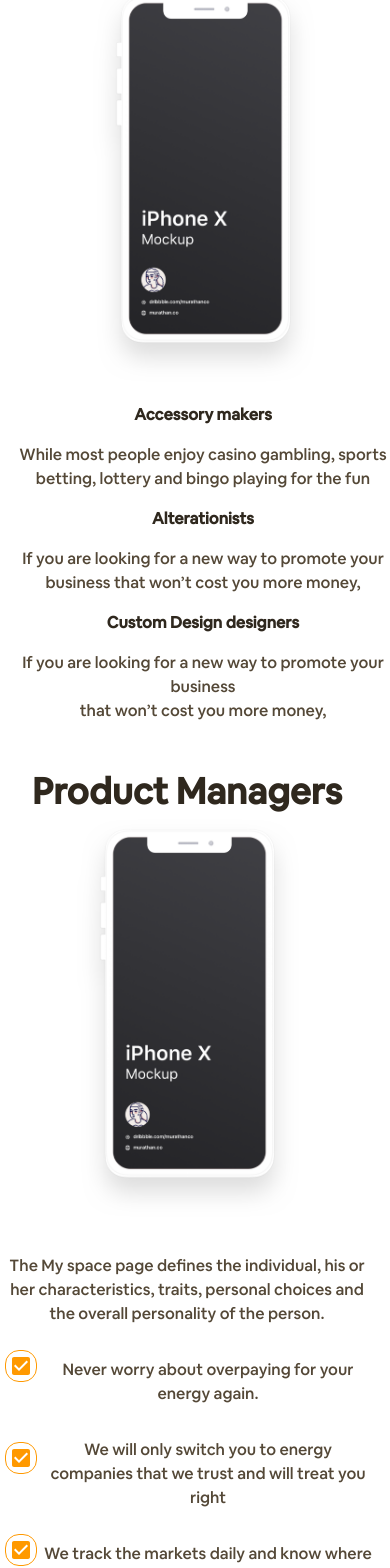
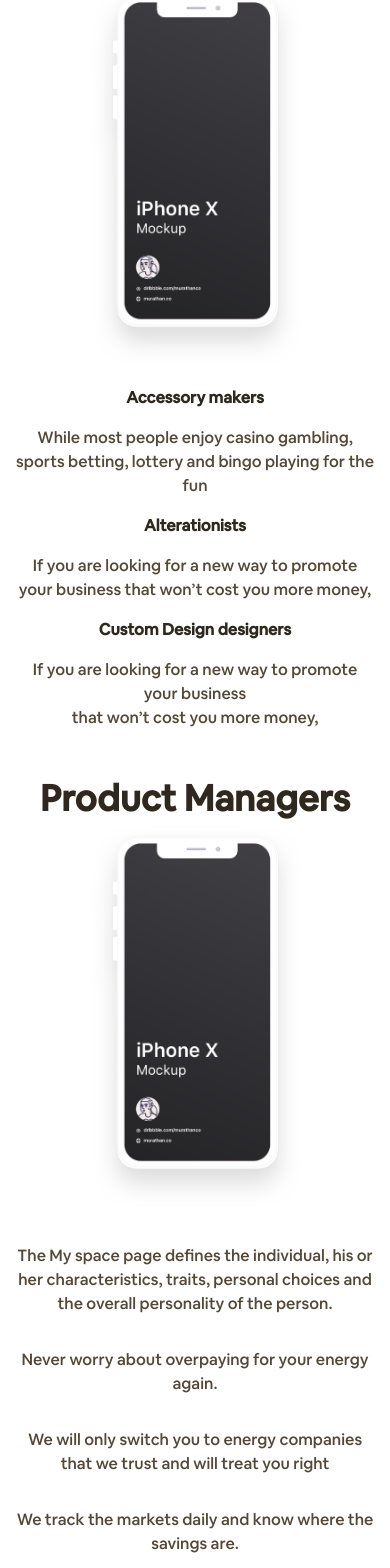
Before and after one commit to khuzi/Salk, a React (Create React App) app: page / in a window 390 px wide. Shown: the part 2139-3707 px from the top of the page. Built offline with nearby package versions, Linux system fonts and the light colour scheme.

Commit message:
changes in phone box2

```diff
--- a/src/Components/Phone1/Phone1.css
+++ b/src/Components/Phone1/Phone1.css
@@ -28,7 +28,8 @@
 
 @media (max-width: 600px) {
   .Phone1 {
-    margin-left: 1rem;
+    margin-left: 0rem;
+    margin: 0 1rem;
     text-align: center;
   }
   .Phone1 .desktopImg {
--- a/src/Components/Phone2/Phone2.css
+++ b/src/Components/Phone2/Phone2.css
@@ -1,7 +1,3 @@
-.Phone2 .innerBox {
-  display: flex;
-  align-items: center;
-}
 
 .Phone2 .innerBox .checkBox {
   color: #ff9900;
@@ -48,7 +44,8 @@
 
 @media (max-width: 600px) {
   .Phone2 {
-    margin-right: 1rem;
+    margin-right: 0rem;
+    margin: 0 1rem;
     text-align: center;
   }
   .Phone2 .desktopImg {
--- a/src/Components/Phone2/Phone2.jsx
+++ b/src/Components/Phone2/Phone2.jsx
@@ -48,7 +48,7 @@ const Phone2 = () => {
           </Grid>
           <Grid item>
             <div className="innerBox">
-              <Checkbox className="checkBox" checked />
+              {/* <Checkbox className="checkBox" checked /> */}
               <Typography className={classes.text}>
                 Never worry about overpaying for your energy again.
               </Typography>
@@ -57,7 +57,7 @@ const Phone2 = () => {
 
           <Grid item>
             <div className="innerBox">
-              <Checkbox className="checkBox" checked />
+              {/* <Checkbox className="checkBox" checked /> */}
               <Typography className={classes.text}>
                 We will only switch you to energy companies that we trust and
                 will treat you right
@@ -67,7 +67,7 @@ const Phone2 = () => {
 
           <Grid item>
             <div className="innerBox">
-              <Checkbox className="checkBox" checked />
+              {/* <Checkbox className="checkBox" checked /> */}
               <Typography className={classes.text}>
                 We track the markets daily and know where the savings are.
               </Typography>
```
